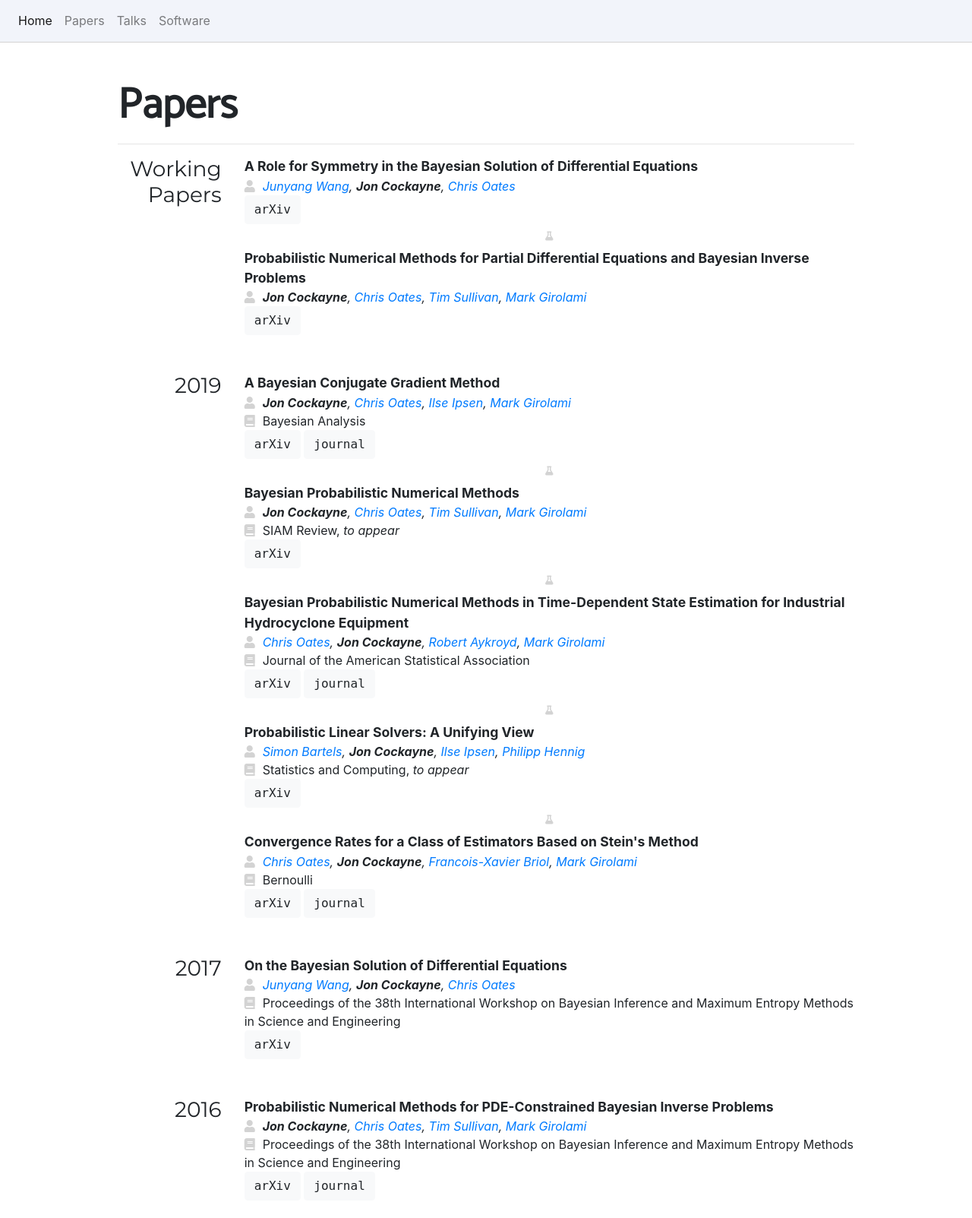
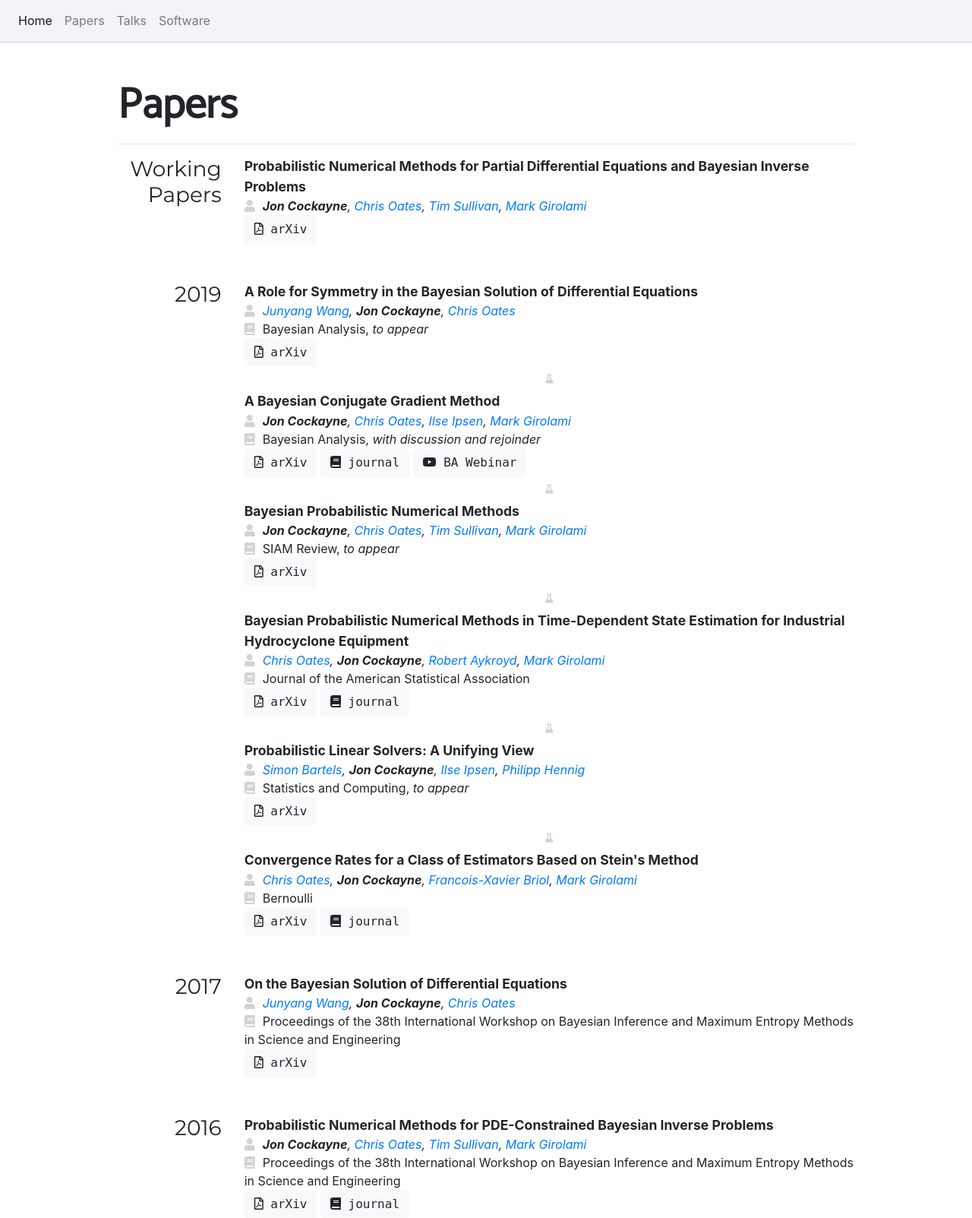
Before and after one commit to jcockayne/jcockayne.github.io, a Flask app: page / in a window 1280 px wide. Shown: the part 321-1924 px from the top of the page at 76% size. Run offline with Flask 2, Linux system fonts and the light colour scheme; some libraries are stand-ins or nearby versions.

Commit message:
Updated talks and papers, added BA webinar link

```diff
--- a/app/main.py
+++ b/app/main.py
@@ -17,11 +17,13 @@ authors = {
 	"junyang": Author("Junyang", "Wang", "https://www.turing.ac.uk/node/1982")
 }
 papers = [
-	Paper(
+	PublishedPaper(
 		"A Role for Symmetry in the Bayesian Solution of Differential Equations",
 		[authors["junyang"], authors["jon"], authors["chris"]],
 		2019,
-		"1906.10564"
+		"1906.10564",
+		"Bayesian Analysis",
+		note="to appear"
 	),
 	Paper(
 		"Probabilistic Numerical Methods for Partial Differential Equations and Bayesian Inverse Problems",
@@ -35,7 +37,11 @@ papers = [
 		2019,
 		"1801.05242",
 		"Bayesian Analysis",
-		journal_website="https://projecteuclid.org/euclid.ba/1558144846"
+		journal_website="https://projecteuclid.org/euclid.ba/1558144846",
+		note="with discussion and rejoinder",
+		other_links=[
+			PaperLink("https://www.youtube.com/watch?v=RDTOaPtxAXU", "BA Webinar", "fab fa-youtube")
+		]
 	),
 	PublishedPaper(
 		"Bayesian Probabilistic Numerical Methods",
@@ -87,7 +93,6 @@ papers = [
 ]
 
 talks = [
-	Talk(where="Webinar", when="2 October 2019", topic="A Bayesian Conjugate Gradient Method: Author Responses"),
 	Talk(where="Reading University", when="9 October 2019", topic="Data Assimilation Research Group seminar")
 ]
 
--- a/app/models/paper.py
+++ b/app/models/paper.py
@@ -5,6 +5,7 @@ class Paper(object):
 		year,
 		arxiv_id,
 		note=None,
+		other_links=None
 	):
 		self.name = name
 		self.authors = authors
@@ -12,6 +13,10 @@ class Paper(object):
 		self.year = year
 		self.note = note
 		self.is_published = False
+		if other_links is not None:
+			self.other_links = other_links
+		else:
+			self.other_links = []
 
 
 class PublishedPaper(Paper):
@@ -23,11 +28,19 @@ class PublishedPaper(Paper):
 		journal,
 		journal_website=None,
 		note=None,
+		other_links=None
 	):
-		super(PublishedPaper, self).__init__(name, authors, year, arxiv_id, note=note)
+		super(PublishedPaper, self).__init__(name, authors, year, arxiv_id, note=note, other_links=other_links)
 		self.is_published = True
 		self.journal = journal
 		self.journal_website = journal_website
+
+
+class PaperLink(object):
+	def __init__(self, url, text, icon=None):
+		self.url = url
+		self.text = text
+		self.icon = icon
 
 
 class Author(object):
--- a/app/templates/index.html
+++ b/app/templates/index.html
@@ -91,10 +91,18 @@
 									<i class="fa fa-book left-icon" ></i>{{paper.journal}}{% if paper.note is not none %}, <em>{{ paper.note }}</em> {% endif %}
 									{% endif %}
 									<br />
-									<a href="https://arxiv.org/abs/{{paper.arxiv_id}}" class="btn btn-light"><tt>arXiv</tt></a>
+									<a href="https://arxiv.org/abs/{{paper.arxiv_id}}" class="btn btn-light"><tt><i class="far fa-file-pdf"></i> arXiv</tt></a>
 									{% if paper.journal_website is defined and paper.journal_website is not none %}
-									<a href="{{paper.journal_website}}" class="btn btn-light"><tt>journal</tt></a>
+									<a href="{{paper.journal_website}}" class="btn btn-light"><tt><i class="fas fa-book"></i> journal</tt></a>
 									{% endif %}
+									{% for link in paper.other_links %}
+										<a href="{{link.url}}" class="btn btn-light">
+											<tt>
+												{% if link.icon is not none %}<i class="{{link.icon}}"></i> {% endif %}
+												{{link.text}}
+											</tt>
+										</a>
+									{% endfor %}
 								</div>
 							</div>
 						</div>
@@ -113,7 +121,7 @@
 		<div style="height: 10px"></div>
 		<div class="row">
 			<div class="col-md-12">
-				<h1>Talks</h1>
+				<h1>Upcoming Talks</h1>
 				<hr />
 			</div>
 		</div>
```
